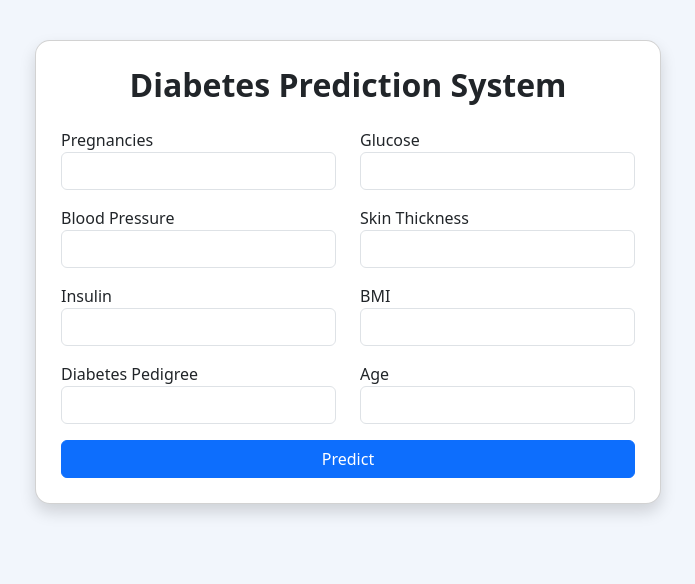
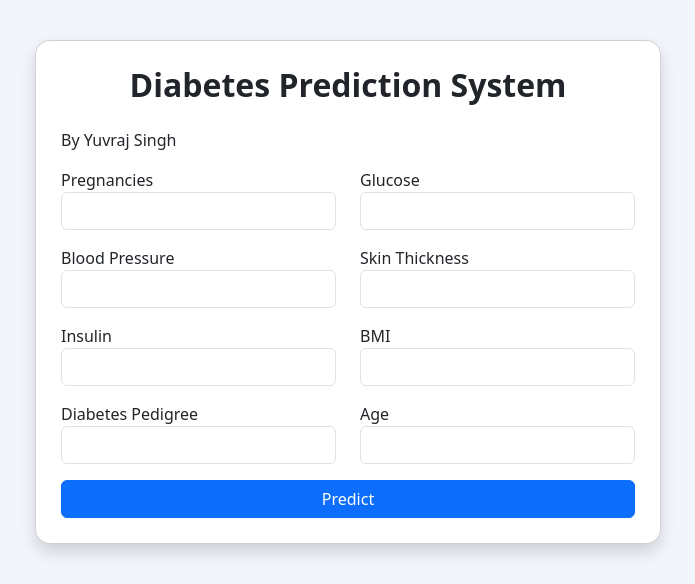
Before and after one commit to yuvraj8433/diabetese_prediction, a Flask app: page / in a window 1280 px wide. Shown: the top 584 px of the page, without its empty margins (292-987 px from the left). Run offline with Flask 3, Linux system fonts and the light colour scheme; parts of the project's set-up code (start-up, migrations or seed data) failed here and were passed over.

Commit message:
Update index.html

```diff
--- a/templates/index.html
+++ b/templates/index.html
@@ -38,6 +38,7 @@
     <div class="card shadow">
 
         <h2 class="text-center mb-4">Diabetes Prediction System</h2>
+        <p>By Yuvraj Singh</p>
 
         <!-- Prediction Result -->
         {% if prediction %}
```
